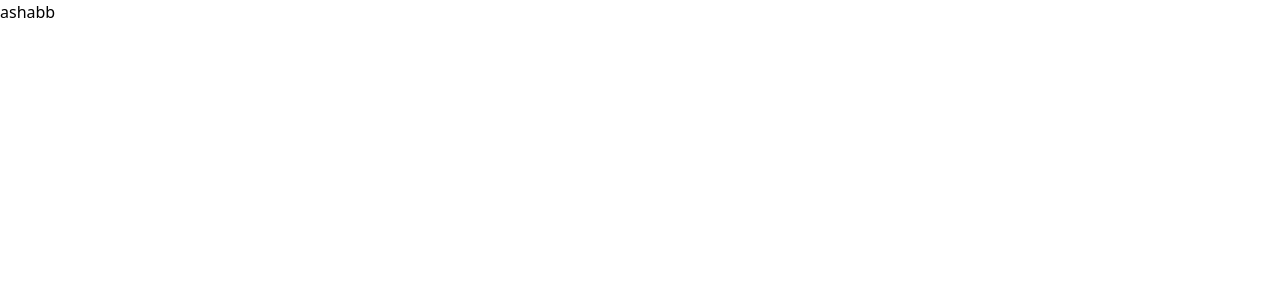
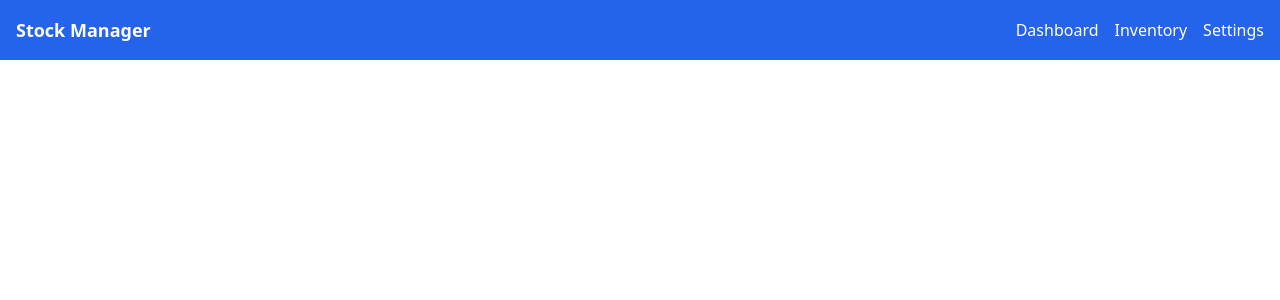
Before and after one commit to ashgole/stock_management_nextjs, a Next.js app: page / in a window 1280 px wide. Shown: the top 300 px of the page. Built offline with nearby package versions, Linux system fonts and the light colour scheme.

Commit message:
header added

```diff
--- /dev/null
+++ b/app/component/header/Header.js
@@ -0,0 +1,39 @@
+
+"use client";
+// components/Header.js
+import Link from 'next/link';
+import { useState } from 'react';
+
+const Header = () => {
+  const [isOpen, setIsOpen] = useState(false);
+
+  return (
+    <header className="bg-blue-600 p-4">
+      <div className="flex items-center justify-between">
+        <h1 className="text-white text-lg font-semibold">Stock Manager</h1>
+        <button
+          onClick={() => setIsOpen(!isOpen)}
+          className="text-white md:hidden focus:outline-none"
+        >
+          <svg className="w-6 h-6" fill="none" stroke="currentColor" viewBox="0 0 24 24">
+            <path strokeLinecap="round" strokeLinejoin="round" strokeWidth="2" d="M4 6h16M4 12h16M4 18h16" />
+          </svg>
+        </button>
+        <nav className="hidden md:flex space-x-4">
+          <Link href="/pages/dashboard" className="text-white hover:text-gray-300">Dashboard</Link>
+          <Link href="/inventory" className="text-white hover:text-gray-300">Inventory</Link>
+          <Link href="/pages/settings" className="text-white hover:text-gray-300">Settings</Link>
+        </nav>
+      </div>
+      {isOpen && (
+        <nav className="mt-4 space-y-2 md:hidden">
+          <Link href="/dashboard" className="block text-white">Dashboard</Link>
+          <Link href="/inventory" className="block text-white">Inventory</Link>
+          <Link href="/settings" className="block text-white">Settings</Link>
+        </nav>
+      )}
+    </header>
+  );
+};
+
+export default Header;
--- a/app/page.js
+++ b/app/page.js
@@ -1,9 +1,11 @@
+import Header from "./component/header/Header";
 
 
 export default function Home() {
   return (
     <>
-       ashabb
+      <Header />
+
     </>
   );
 }
```
